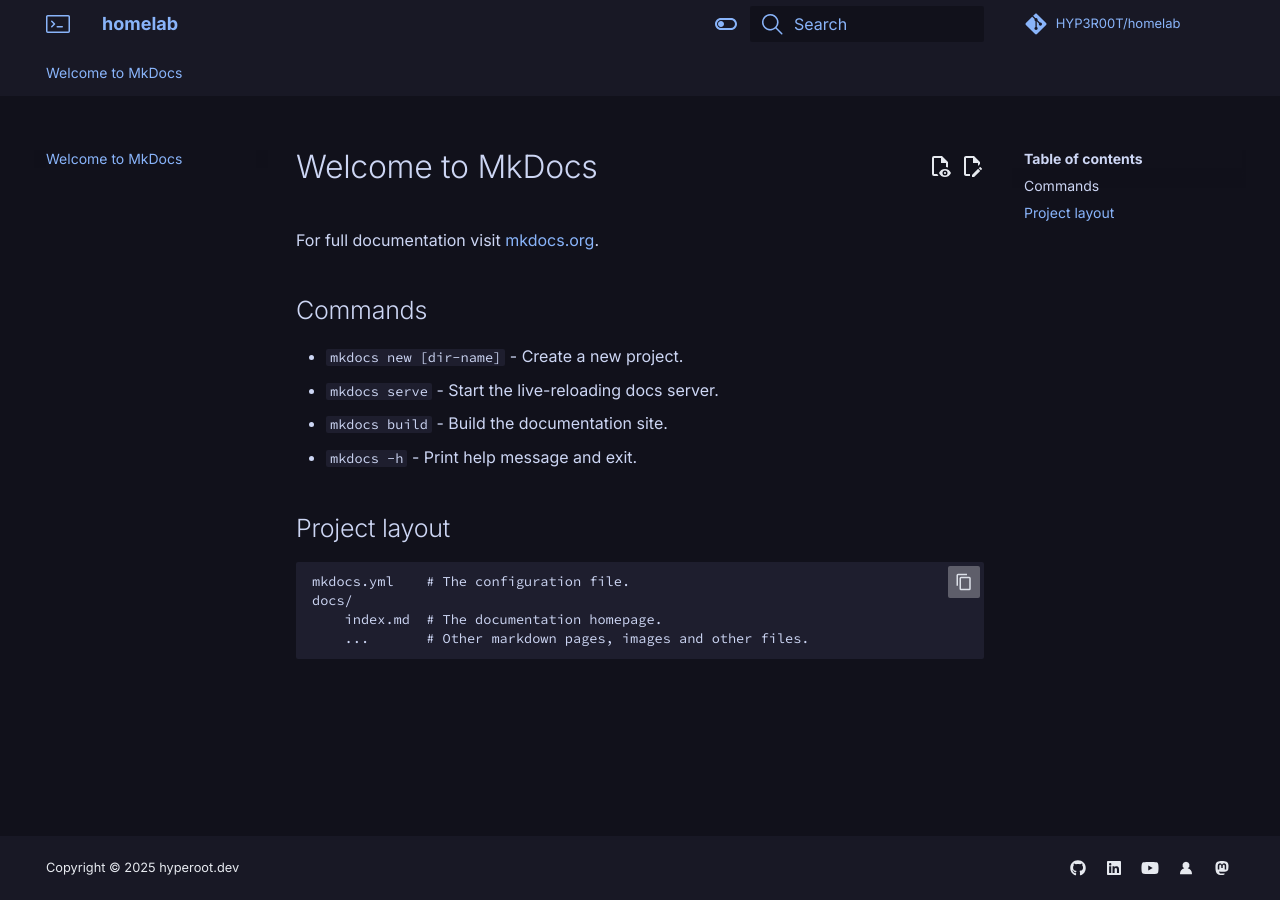
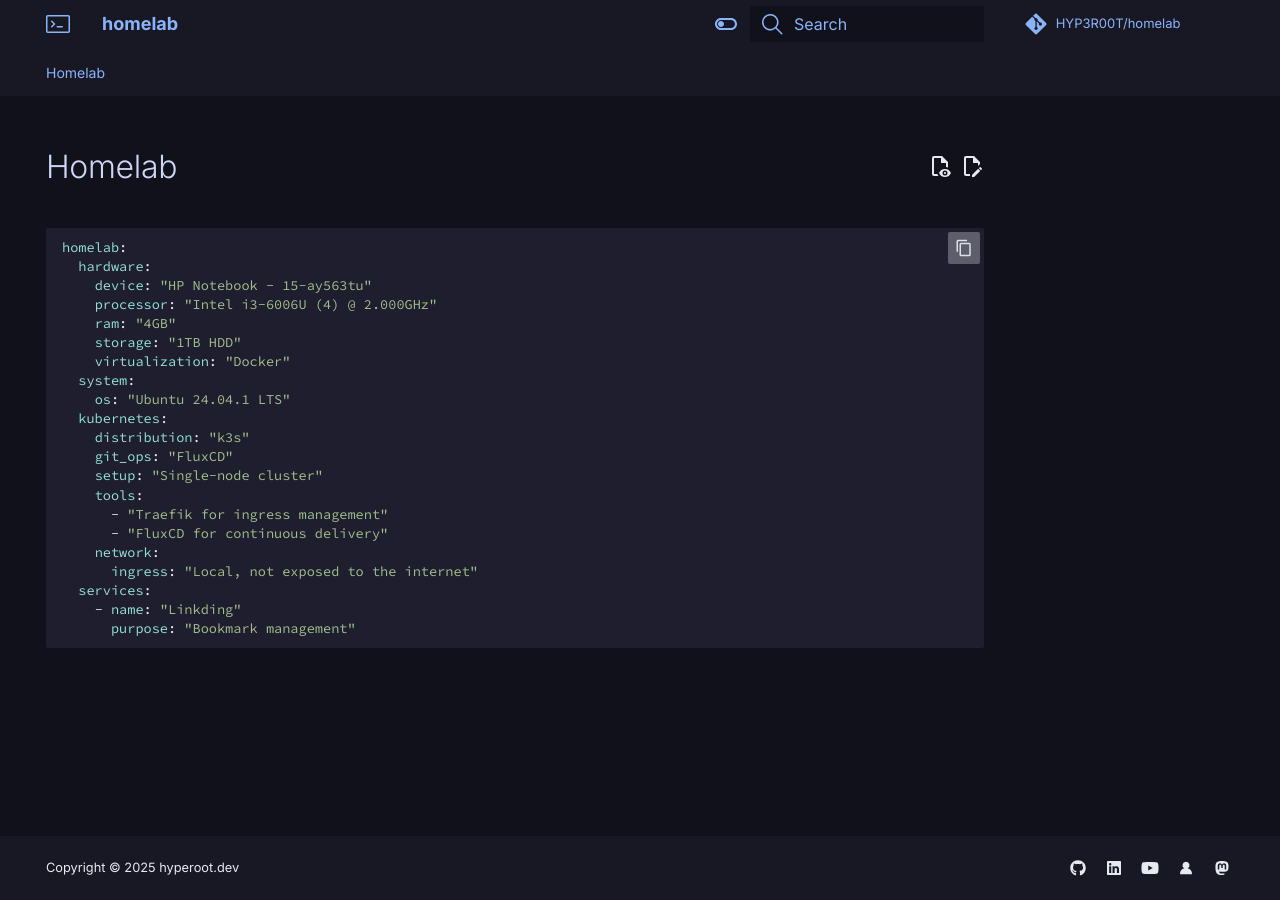
Before and after one commit to HYP3R00T/homelab, an MkDocs documentation site: the page built from docs/index.md, in a window 1280 px wide. Built offline with MkDocs 1.6.1 and Material for MkDocs 9.7.7, drawn with Linux system fonts in a browser that asks for light colours; comment, search, counter and statistics services are not loaded.

Commit message:
docs: homepage improvements

````diff
--- a/docs/index.md
+++ b/docs/index.md
@@ -1,17 +1,30 @@
-# Welcome to MkDocs
+---
+title: Homelab
+description: Documenting my homelab journey, lessons learned, and experiments in self-hosting and networking.
+hide:
+    - navigation
+---
 
-For full documentation visit [mkdocs.org](https://www.mkdocs.org).
-
-## Commands
-
-* `mkdocs new [dir-name]` - Create a new project.
-* `mkdocs serve` - Start the live-reloading docs server.
-* `mkdocs build` - Build the documentation site.
-* `mkdocs -h` - Print help message and exit.
-
-## Project layout
-
-    mkdocs.yml    # The configuration file.
-    docs/
-        index.md  # The documentation homepage.
-        ...       # Other markdown pages, images and other files.
+```yaml
+homelab:
+  hardware:
+    device: "HP Notebook - 15-ay563tu"
+    processor: "Intel i3-6006U (4) @ 2.000GHz"
+    ram: "4GB"
+    storage: "1TB HDD"
+    virtualization: "Docker"
+  system:
+    os: "Ubuntu 24.04.1 LTS"
+  kubernetes:
+    distribution: "k3s"
+    git_ops: "FluxCD"
+    setup: "Single-node cluster"
+    tools:
+      - "Traefik for ingress management"
+      - "FluxCD for continuous delivery"
+    network:
+      ingress: "Local, not exposed to the internet"
+  services:
+    - name: "Linkding"
+      purpose: "Bookmark management"
+```
````
